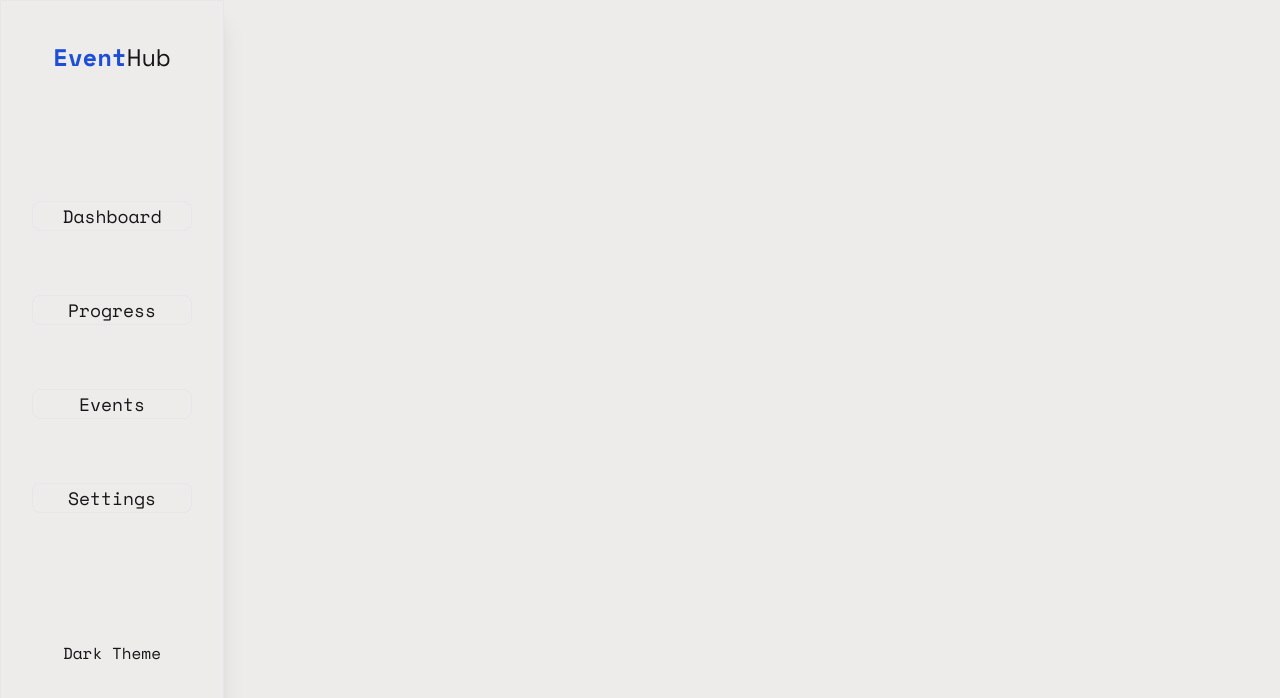
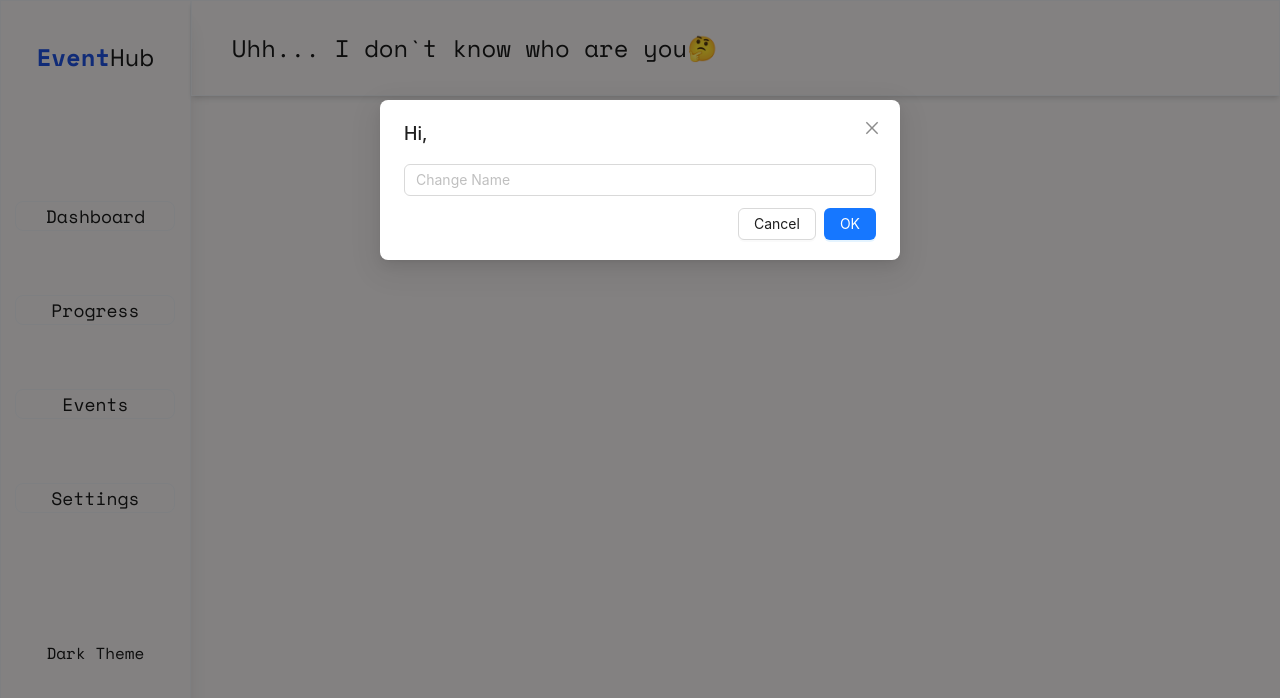
Before and after one commit to NazarKhl/EventManager, a Next.js app in the folder event-manager/: page / in a window 1280 px wide. Shown: the top 698 px of the page. Built offline with nearby package versions, Linux system fonts and the light colour scheme.

Commit message:
Add localStorage logic for main page

```diff
--- a/event-manager/app/Dashboard/Sidebar.tsx
+++ b/event-manager/app/Dashboard/Sidebar.tsx
@@ -1,11 +1,14 @@
 "use client";
 
-import { useEffect, useState } from "react";
-import { Modal } from "antd";
+import React, { useEffect, useState } from "react";
+import { Modal, Input } from "antd";
 
 export default function Sidebar() {
-  const [changeTheme, setChangeTheme] = useState("light");
-  const [isModalOpen, setIsModalOpen] = useState(false);
+  const [changeTheme, setChangeTheme] = useState<string>("light");
+  const [isModalOpen, setIsModalOpen] = useState<boolean>(true);
+  const [userName, setUserName] = useState<string>(
+    localStorage.getItem("userName") || ""
+  );
 
   const showModal = () => {
     setIsModalOpen(true);
@@ -13,6 +16,7 @@ export default function Sidebar() {
 
   const handleOk = () => {
     setIsModalOpen(false);
+    window.location.reload();
   };
 
   const handleCancel = () => {
@@ -29,6 +33,12 @@ export default function Sidebar() {
   const handleChnageTheme = () => {
     setChangeTheme(changeTheme === "light" ? "dark" : "light");
   };
+
+  const handleNameChenger = (e:React.ChangeEvent<HTMLInputElement>) => {
+    const newName = e.target.value;
+    setUserName(newName);
+    localStorage.setItem('userName', newName);
+  }
 
   return (
     <div className="border w-56 shadow-xl">
@@ -52,14 +62,12 @@ export default function Sidebar() {
           Settings
         </p>
         <Modal
-          title="Basic Modal"
           open={isModalOpen}
           onOk={handleOk}
           onCancel={handleCancel}
         >
-          <p>Some contents...</p>
-          <p>Some contents...</p>
-          <p>Some contents...</p>
+          <p className="text-lg mb-4"><span className="font-medium">Hi, </span>{userName}</p>
+          <Input onChange={handleNameChenger} placeholder="Change Name"/>
         </Modal>
       </div>
       <div
--- a/event-manager/app/page.tsx
+++ b/event-manager/app/page.tsx
@@ -1,8 +1,10 @@
 import Sidebar from "./Dashboard/Sidebar";
+import TopPanel from "./Dashboard/TopPanel";
 export default function Home() {
   return (
     <div className="poppins flex w-full h-screen">
       <Sidebar/>
+      <TopPanel/>
     </div>
   );
 }
--- a/event-manager/tsconfig.json
+++ b/event-manager/tsconfig.json
@@ -8,7 +8,7 @@
     "noEmit": true,
     "esModuleInterop": true,
     "module": "esnext",
-    "moduleResolution": "bundler",
+    "moduleResolution": "node",
     "resolveJsonModule": true,
     "isolatedModules": true,
     "jsx": "preserve",
```
Also changed, not shown: event-manager/package.json (+6 -6 lines), 1 other file (tests, documents, lock files or other folders).
